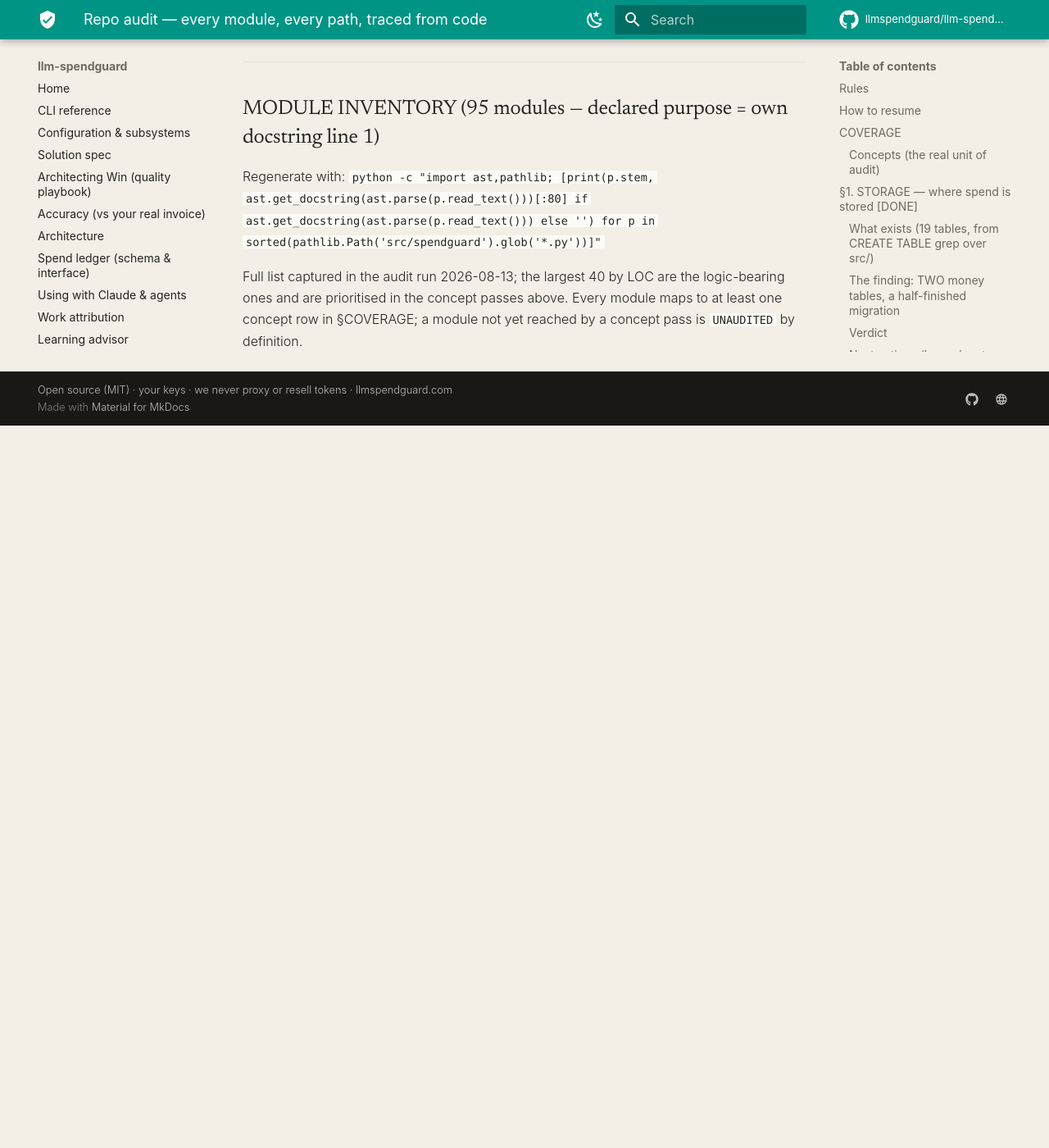
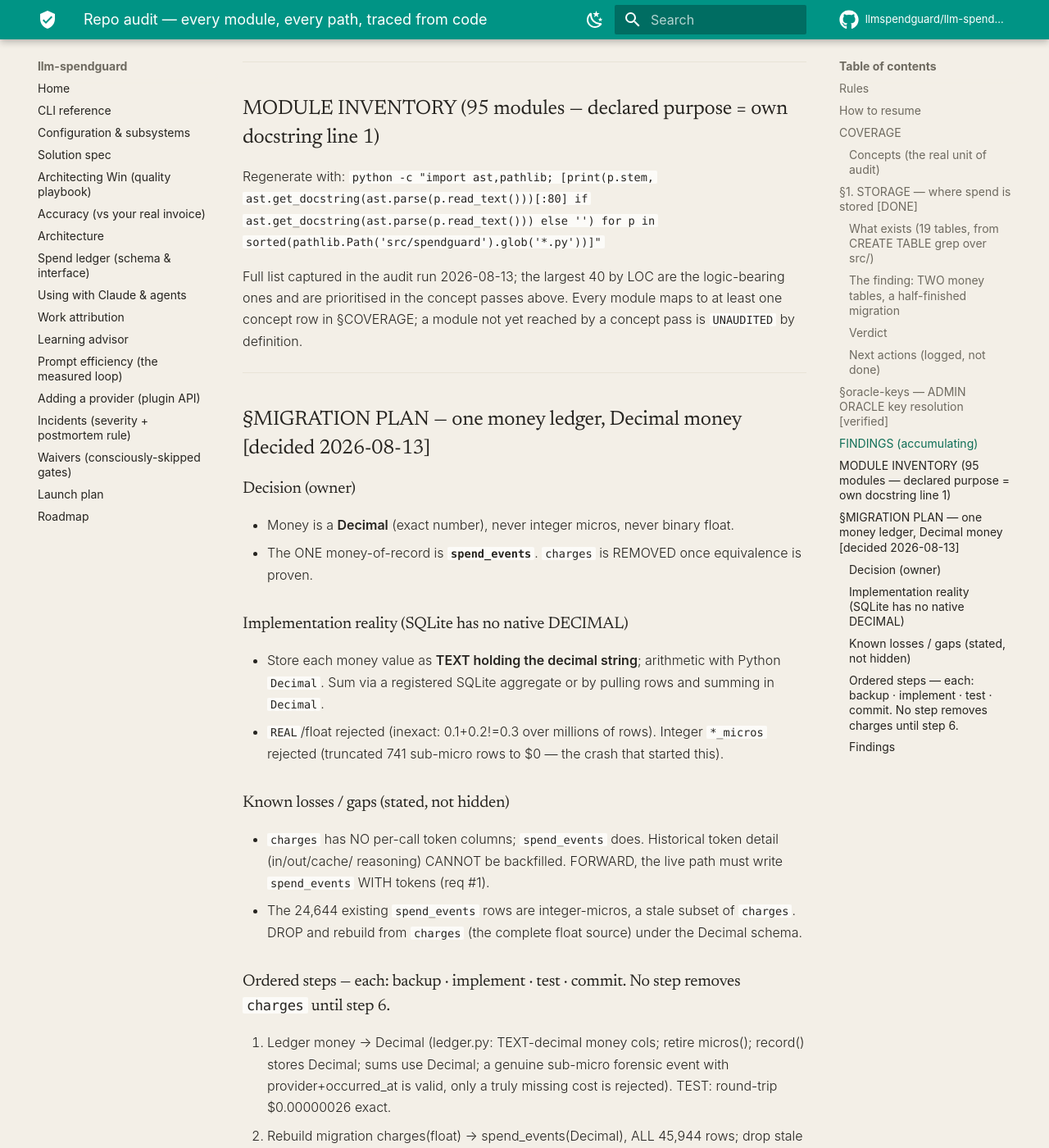
Before and after one commit to llmspendguard/llm-spendguard, an MkDocs documentation site: the page built from docs/REPO-AUDIT.md, in a window 1280 px wide and 1400 px high, scrolled down 5372 px. Shown: the whole window at 82% size. Built offline with MkDocs 1.6.1 and Material for MkDocs 9.7.7, drawn with Linux system fonts in a browser that asks for light colours; comment, search, counter and statistics services are not loaded; before the commit the page ends 5891 px from its top, so only the background shows below that; some of the changed text lies outside the part shown.

Commit message:
audit: Decimal-money single-ledger cutover plan (8 steps, F6/F7)
Owner decision: money = Decimal (exact), never integer micros, never binary float. ONE
money-of-record = spend_events; charges removed once proven equivalent. SQLite has no native
DECIMAL, so exact money = TEXT decimal string + Python Decimal. F7: migrate_charges (task #67
'completed') crashes on real data — 741 sub-micro rows truncate to 0 micros. F6: charges
never stored tokens, historical token detail unrecoverable; forward path must write them.

Co-Authored-By: Claude Opus 5 <noreply@anthropic.com>

```diff
--- a/docs/REPO-AUDIT.md
+++ b/docs/REPO-AUDIT.md
@@ -146,3 +146,42 @@ Regenerate with: `python -c "import ast,pathlib; [print(p.stem, ast.get_docstrin
 Full list captured in the audit run 2026-08-13; the largest 40 by LOC are the logic-bearing ones and are
 prioritised in the concept passes above. Every module maps to at least one concept row in §COVERAGE; a
 module not yet reached by a concept pass is `UNAUDITED` by definition.
+
+---
+
+## §MIGRATION PLAN — one money ledger, Decimal money  [decided 2026-08-13]
+
+### Decision (owner)
+- Money is a **Decimal** (exact number), never integer micros, never binary float.
+- The ONE money-of-record is **`spend_events`**. `charges` is REMOVED once equivalence is proven.
+
+### Implementation reality (SQLite has no native DECIMAL)
+- Store each money value as **TEXT holding the decimal string**; arithmetic with Python `Decimal`.
+  Sum via a registered SQLite aggregate or by pulling rows and summing in `Decimal`.
+- `REAL`/float rejected (inexact: 0.1+0.2!=0.3 over millions of rows). Integer `*_micros` rejected
+  (truncated 741 sub-micro rows to $0 — the crash that started this).
+
+### Known losses / gaps (stated, not hidden)
+- `charges` has NO per-call token columns; `spend_events` does. Historical token detail (in/out/cache/
+  reasoning) CANNOT be backfilled. FORWARD, the live path must write `spend_events` WITH tokens (req #1).
+- The 24,644 existing `spend_events` rows are integer-micros, a stale subset of `charges`. DROP and rebuild
+  from `charges` (the complete float source) under the Decimal schema.
+
+### Ordered steps — each: backup · implement · test · commit. No step removes `charges` until step 6.
+1. Ledger money -> Decimal (ledger.py: TEXT-decimal money cols; retire micros(); record() stores Decimal;
+   sums use Decimal; a genuine sub-micro forensic event with provider+occurred_at is valid, only a truly
+   missing cost is rejected). TEST: round-trip $0.00000026 exact.
+2. Rebuild migration charges(float) -> spend_events(Decimal), ALL 45,944 rows; drop stale micros rows first.
+3. Prove Sigma charges == Sigma spend_events, exact to the cent ($0.00 residual).
+4. Repoint WRITES (budget.record/record_unpriced/record_reconciled/record_true_down/ingest_remote) ->
+   SpendLedger.record. ONE write path.
+5. Repoint READS (budget.spent_since/by_day/summary/countable) -> SpendLedger queries. TEST: cap, receipt,
+   report produce identical numbers (golden snapshot).
+6. Remove charges: table, all writes, countable_charges view, one-shot migrate_charges. Gone from code.
+7. Reconcile vs provider truth: admin oracle (realtime) + batch reconcile, BOTH OpenAI and Anthropic.
+8. Forward: live path writes spend_events WITH tokens + prompt-cache detail.
+
+### Findings
+- F6 (med): historical per-call token detail unrecoverable (charges never stored it); forward path must fix.
+- F7 (high): migrate_charges (task #67 "completed") CRASHES on real data (741 sub-micro rows -> 0 micros ->
+  record() raises). Never ran to completion. FIX = steps 1-2.
```
